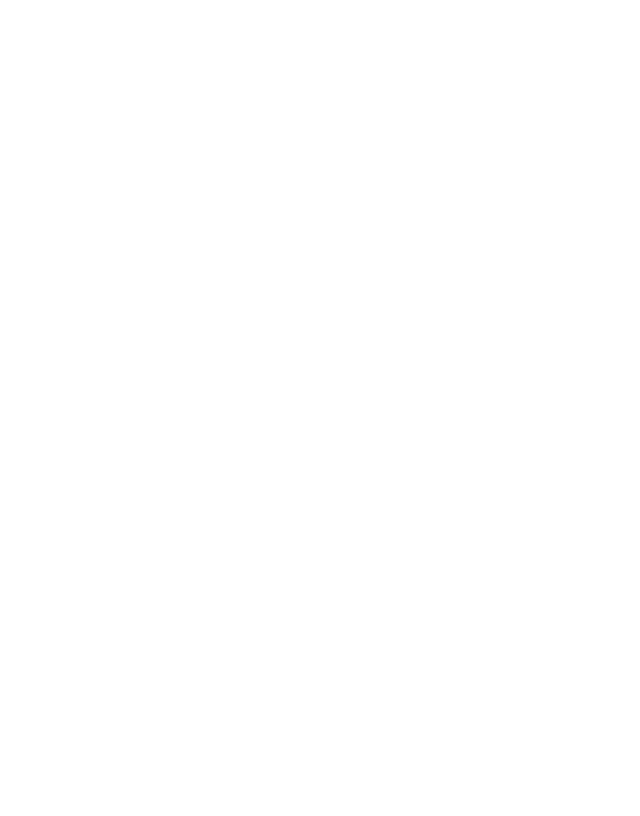
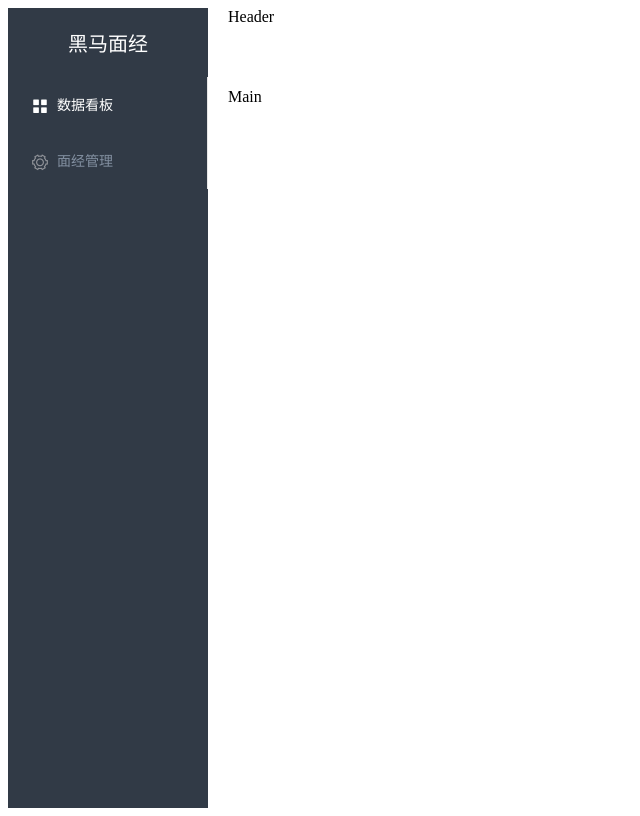
Before and after one commit to prince520-lsy/cms, a Vue app: page /#/index in a window 1280 px wide. Before the commit this address led to /#/. Shown: the whole page, without its empty margins (0-640 px from the left). Built offline with nearby package versions, Linux system fonts and the light colour scheme.

Commit message:
index-start

```diff
--- a/src/api/user.js
+++ b/src/api/user.js
@@ -1,7 +1,11 @@
+// 封装 用户相关的信息的接口
+import request from '@/utils/request.js'
 
-
-import request from '../utils/request'
-
+// 登录接口
 export function login(data) {
-    return request.post("/auth/login", data)
+    return request({
+        method: 'post',
+        url: '/auth/login',
+        data
+    })
 }
--- a/src/main.js
+++ b/src/main.js
@@ -1,12 +1,15 @@
 import Vue from 'vue';
+
 import ElementUI from 'element-ui';
 import 'element-ui/lib/theme-chalk/index.css';
 import App from './App.vue';
 import router from './router'
+import store from './store'
 Vue.use(ElementUI);
 
 new Vue({
   router,
+  store,
   el: '#app',
   render: h => h(App)
 });
--- a/src/router/index.js
+++ b/src/router/index.js
@@ -9,8 +9,13 @@ const routes = [
     path: '/login',
     name: 'login',
     //按需加载，只有访问到页面才会加载
-    component: () => import('@/views/login/index.vue')
+    component: () => import('../views/login.vue')
   },
+  {
+    path: '/index',
+    name: 'index',
+    component: () => import('../views/index.vue')
+  }
 
 ]
 
--- a/src/store/index.js
+++ b/src/store/index.js
@@ -1,10 +1,9 @@
 import Vue from 'vue'
 import Vuex from 'vuex'
-
 import user from './module/user'
 Vue.use(Vuex)
+
 export default new Vuex.Store({
-
   modules: {
     user
   }
--- a/src/store/module/user.js
+++ b/src/store/module/user.js
@@ -1,19 +1,17 @@
 
-
-import { getToken, setToken, removeToken } from '../../utils/token'
-
+// 用户保存用户相关信息的vuex模块
+import { setToken, getToken } from '@/utils/auth'
 const state = {
-    token: ''
+    token: getToken() // 刷新浏览器的时候重新从缓存中获取
 }
-
 const mutations = {
-    set_Token(state, token) {
+    // 保存token
+    SET_TOKEN(state, token) {
         state.token = token
+        // 保存token 数据持久化
         setToken(token)
     }
 }
-
-
 export default {
     namespaced: true,
     state,
--- /dev/null
+++ b/src/utils/auth.js
@@ -0,0 +1,19 @@
+// 封装数据持久化函数
+// 统一把操作token的代码封装在一起，
+// 是为了后期维护方便。
+
+const storeToken = 'token'
+// 保存token
+export function setToken(token) {
+    localStorage.setItem(storeToken, token)
+}
+
+// 获取token
+export function getToken() {
+    return localStorage.getItem(storeToken)
+}
+
+// 删除token
+export function removeToken() {
+    localStorage.removeItem(storeToken)
+}
--- a/src/utils/request.js
+++ b/src/utils/request.js
@@ -28,7 +28,7 @@ instance.interceptors.response.use(function (response) {
     // 超出 2xx 范围的状态码都会触发该函数。
     // 对响应错误做点什么
     console.log(error);
-    if (error.response.data.code === 400) {
+    if (error.response.data.code !== 200) {
         Message.error(error.response.data.message)
     }
     return Promise.reject(error);
--- a/src/utils/token.js
+++ b/src/utils/token.js
@@ -1,5 +1,4 @@
 
-let storeToken = 'token'
 
 export function setToken(token) {
     localStorage.setItem('token', token)
--- /dev/null
+++ b/src/views/index.vue
@@ -0,0 +1,56 @@
+<template>
+    <div class="layout-box">
+        <el-container>
+            <!-- 侧边栏导航 -->
+            <el-aside width="200px">
+                <div class="logo">黑马面经</div>
+                <!--
+            background-color: 背景颜色
+            text-color：文字颜色
+            active-text-color：选中状态的文字颜色
+           -->
+                <el-menu default-active="2" class="el-menu-vertical-demo" background-color="#313a46"
+                    text-color="#8390a1" active-text-color="#fff">
+                    <el-menu-item index="2">
+                        <i class="el-icon-menu"></i>
+                        <span slot="title">数据看板</span>
+                    </el-menu-item>
+                    <el-menu-item index="4">
+                        <i class="el-icon-setting"></i>
+                        <span slot="title">面经管理</span>
+                    </el-menu-item>
+                </el-menu>
+            </el-aside>
+            <!-- 右边 -->
+            <el-container>
+                <!-- 头部 -->
+                <el-header>Header</el-header>
+                <!-- 主题内容 -->
+                <el-main>Main</el-main>
+            </el-container>
+        </el-container>
+    </div>
+</template>
+<script>
+export default {}
+</script>
+<style lang="scss" scoped>
+.layout-box {
+
+    // 组件的标签名(组件名)就是该组件根标签的类名
+    .el-container {
+        height: 100vh;
+
+        .el-aside {
+            background-color: #313a46;
+
+            .logo {
+                text-align: center;
+                font-size: 20px;
+                color: #fff;
+                padding: 20px;
+            }
+        }
+    }
+}
+</style>
--- a/src/views/login/index.vue
+++ b/src/views/login.vue
@@ -1,4 +1,3 @@
-<!-- eslint-disable vue/multi-word-component-names -->
 <template>
     <div class="login-box">
         <el-card class="login-card">
@@ -7,6 +6,7 @@
                 <span>黑马面经运营后台</span>
             </template>
             <div>
+
                 <el-form label-position="top" label-width="80px" :model="user" :rules="rules" ref="form">
                     <el-form-item label="用户名" prop="username">
                         <el-input v-model="user.username"></el-input>
@@ -15,10 +15,7 @@
                         <el-input v-model="user.password"></el-input>
                     </el-form-item>
                 </el-form>
-                <!--
-          el-row表示行 ， 是elementUI提供的栅格布局中行的标签
-          这个标签可以独立使用，通常用于布局，这个标签可以支持flex布局
-         -->
+
                 <el-row type="flex" justify="center">
                     <!-- size: 设置按钮大小的属性
           type：设置按钮类型的属性，primary表示主要按钮
@@ -54,18 +51,16 @@ export default {
     },
     methods: {
         // 登录
-        login() {
+        login(formname) {
             // validate是form表单用于校验整个表单规则的方法
             this.$refs.form.validate(async (bool) => {
                 // bool值为true表示校验通过，否则校验失败!
+                if (bool) {
+                    const res = await login(this.user)
+                    console.log(res, this);
+                    this.$store.commit('user/SET_TOKEN',
+                        res.data.data.token)
 
-                if (bool) {
-                    // console.log(res);
-                    const res = await login(this.user)
-                    this.$store.commit('user/set_Token', res.data.data.token)
-                    // console.log(78, res)
-                    // 成功跳转到首页
-                    // 失败提示用户 --- 统一响应拦截器中封装
                 } else {
                     console.log('校验不通过')
                 }
@@ -90,13 +85,8 @@ export default {
     width: 40%;
     transform: translate(-50%, -50%);
 
-    /**
-     * 有scoped属性的情况下：
-     * 当我们设置组件内部标签的样式的时候，默认情况下是无法设置样式，
-       那怎么解决呢？
-        答：scss提供了一个“样式穿透”的语法，让我们能够设置组件内部标签的样式
-        这个样式穿透的语法就是：::v-deep 要设置的选择器
-    */
+    //样式穿透
+    //el根标签类名就是他自己的类名
     ::v-deep .el-card__header {
         background-color: #727cf5;
         text-align: center;
```
